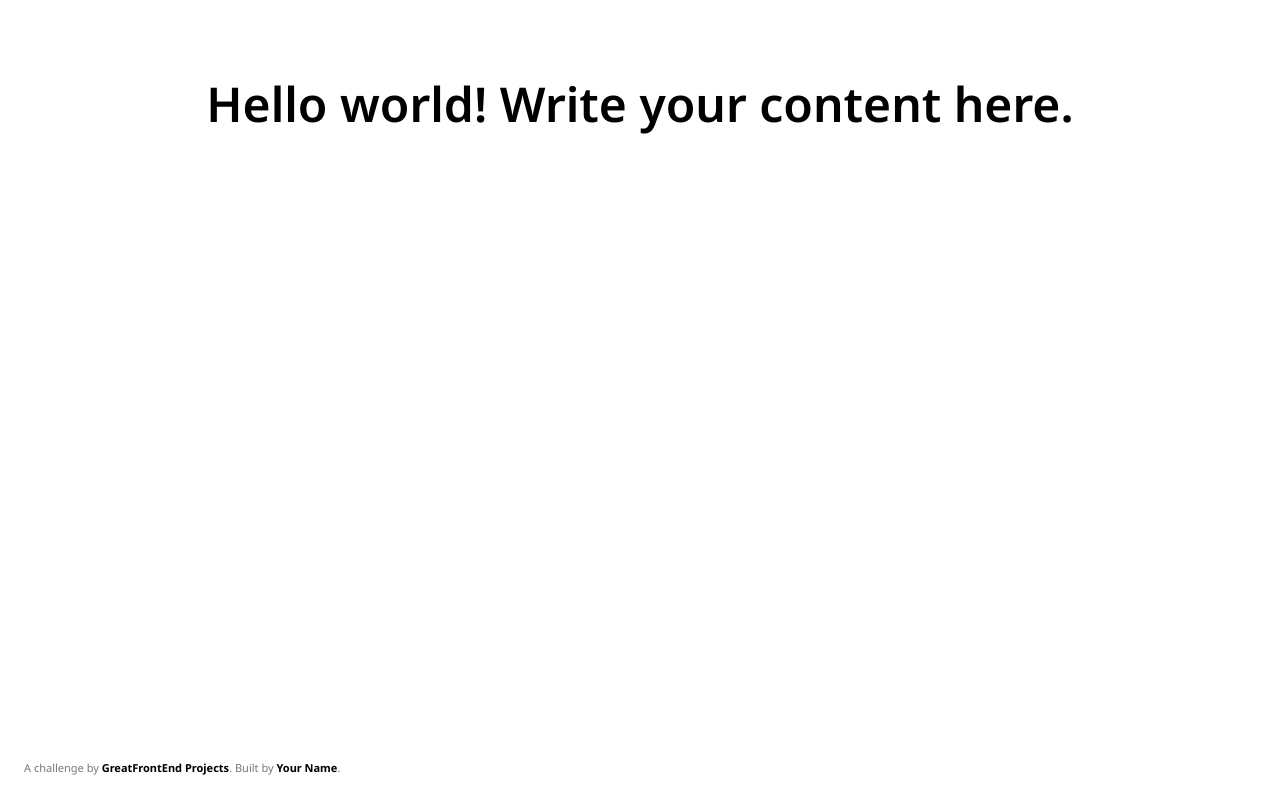
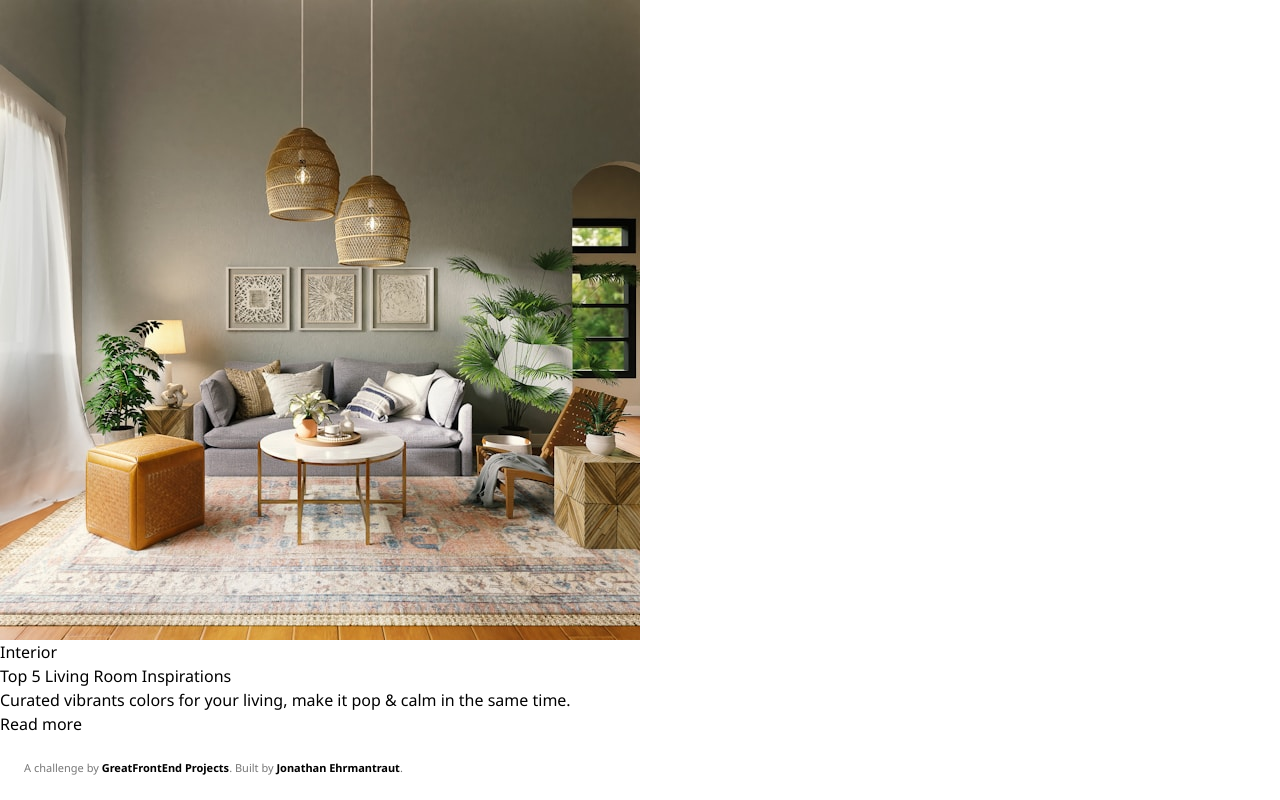
Before and after one commit to Jehrman27/blog-card, a plain HTML site: page index.html in a window 1280 px wide. Drawn offline with nearby package versions, Linux system fonts and the light colour scheme.

Commit message:
initial HTML layout

```diff
--- a/index.html
+++ b/index.html
@@ -1,6 +1,5 @@
 <!DOCTYPE html>
 <html lang="en">
-  <!-- [Delete this comment] This file is the main file for the challenge. For the most part, you should be editing this file. -->
   <head>
     <meta charset="utf-8" />
     <meta name="viewport" content="width=device-width, initial-scale=1" />
@@ -13,26 +12,29 @@
     />
     <link rel="stylesheet" href="css/style.css" />
 
-    <!-- Tailwind CDN allows you to use Tailwind classes immediately in your HTML without any installation steps.
-      If you're not using Tailwind, you may delete the <script> -->
-    <!-- Get started on Tailwind: https://tailwindcss.com/docs/installation/play-cdn -->
     <script src="https://cdn.tailwindcss.com"></script>
 
     <link rel="icon" href="img/favicon.ico" sizes="any" />
-    <style>
-      /* You may write styles inside this <style> tag or within `css/style.css`. */
-    </style>
   </head>
   <body>
-    <!-- Add your site or application content here -->
-    <h1 class="text-5xl text-center font-semibold pt-20">
-      Hello world! Write your content here.
-    </h1>
-
     <!-- Interior
       Top 5 Living Room Inspirations
       Curated vibrants colors for your living, make it pop & calm in the same time.
       Read more -->
+
+    <div class="blog-card">
+      <img
+        src="/img/spacejoy-YqFz7UMm8qE-unsplash.jpg"
+        class="blog-card-image"
+      />
+      <div>Interior</div>
+      <h1>Top 5 Living Room Inspirations</h1>
+      <p>
+        Curated vibrants colors for your living, make it pop & calm in the same
+        time.
+      </p>
+      <button>Read more</button>
+    </div>
 
     <!-- Attribute this challenge to yourself! -->
     <div class="credits" data-gfe-screenshot-exclude="true">
@@ -42,10 +44,8 @@
         target="_blank"
         >GreatFrontEnd Projects</a
       >. Built by
-      <a
-        href="https://www.greatfrontend.com/projects/u/username"
-        target="_blank"
-        >Your Name</a
+      <a href="https://www.greatfrontend.com/projects/u/jehr" target="_blank"
+        >Jonathan Ehrmantraut</a
       >.
     </div>
     <script src="js/index.js"></script>
```
